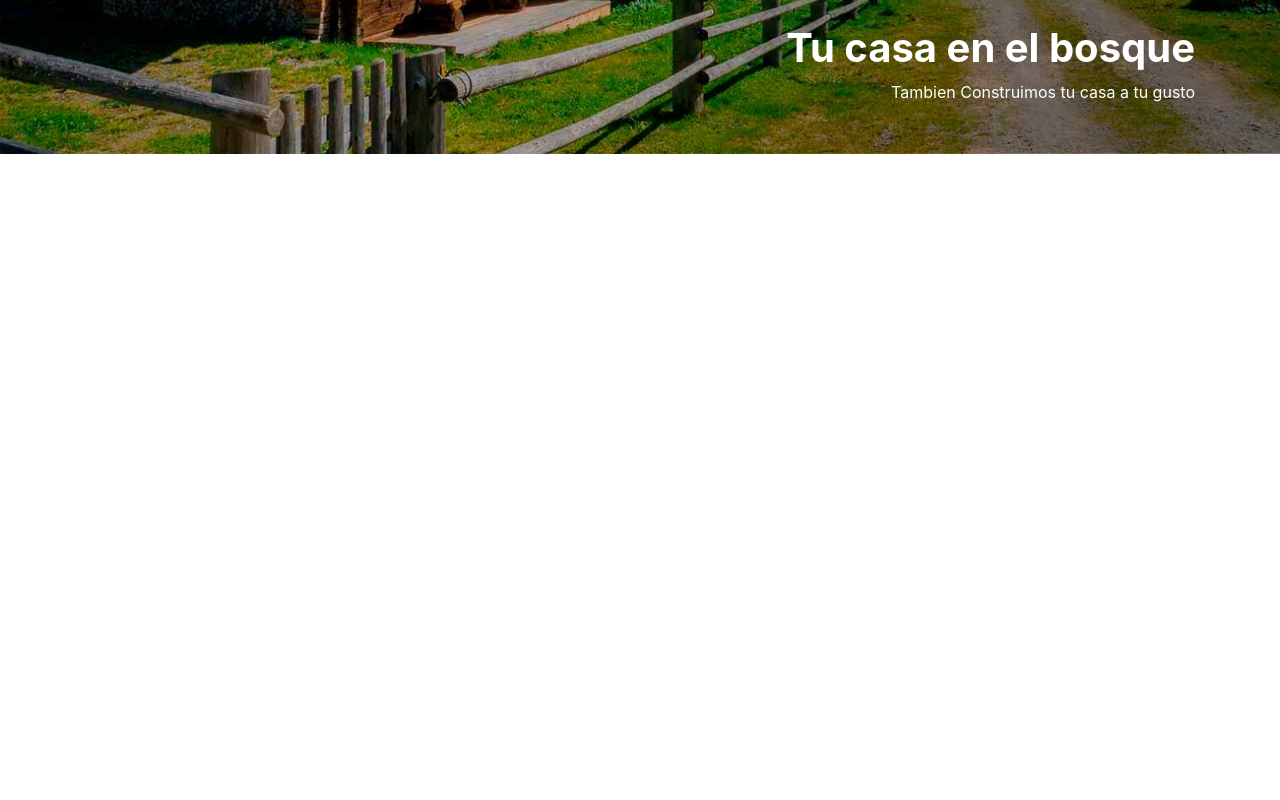
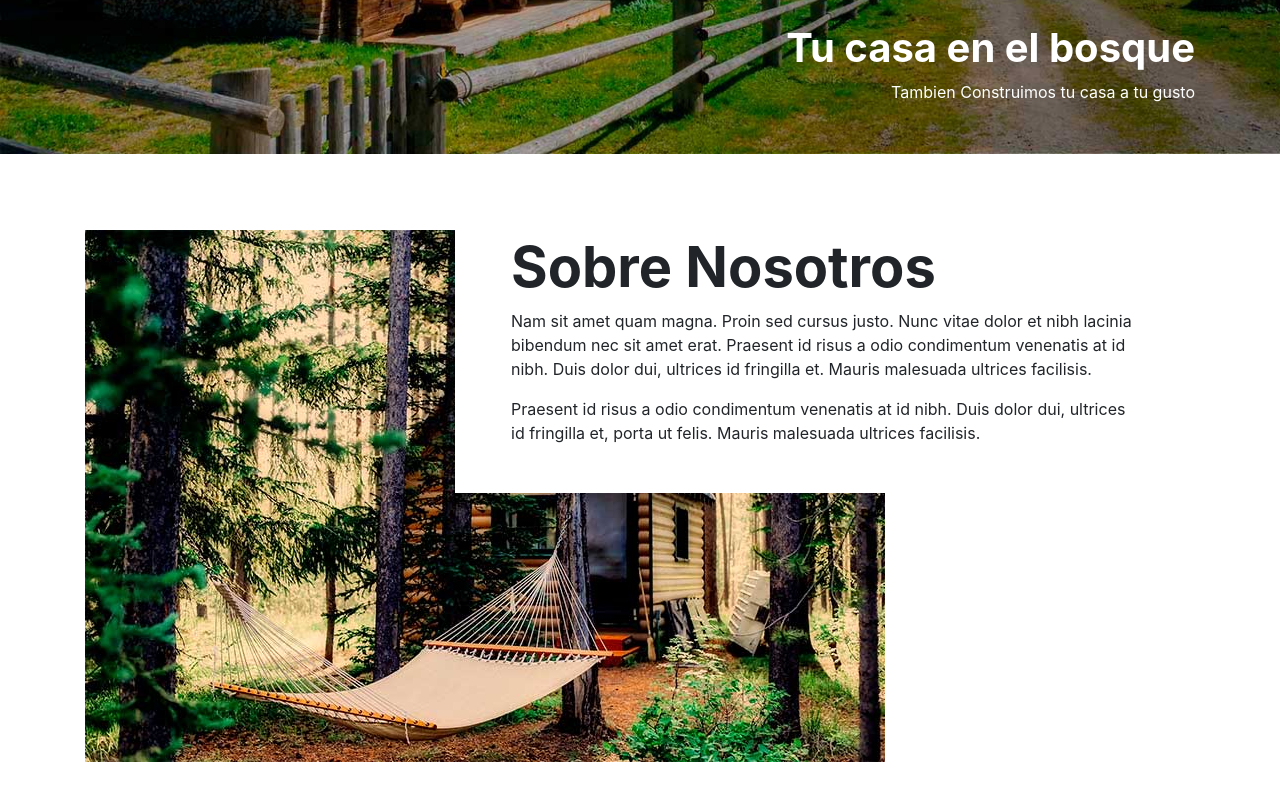
Before and after one commit to FernandoDRomano/Arquitectura-Bosque, a plain HTML site: page index.html in a window 1280 px wide. Shown: the part 486-1286 px from the top of the page. Before the commit the page ends 800 px from the top, so only its background shows below. Drawn offline with nearby package versions, Linux system fonts and the light colour scheme.

Commit message:
Agregando a la Página index.html la Sección de: Sobre nosotros

```diff
--- a/css/estilos.scss
+++ b/css/estilos.scss
@@ -46,11 +46,46 @@
     2. ESTILOS A #sobreNosotros
 */
 
+#sobreNosotros{
+    .bgImagen{
+        background-image: url(../images/nosotros.jpg);
+        background-repeat: no-repeat;
+        height: 35rem;
+    }
+    .bgImagenEnContextoS{
+        background-image: url(../images/nosotros.jpg);
+        background-repeat: no-repeat;
+        background-position: center bottom;
+        height: 20rem;
+    }
+    .informacion{
+        background-color: #fff;
+        padding: 1rem;
+    }
+}
 
 
 /*
     X. MEDIA QUERYS
 */
+
+@media(min-width:576px){
+    #sobreNosotros{
+        .bgImagen{
+            background-image: url(../images/nosotros.jpg);
+            background-repeat: no-repeat;
+            background-position: left bottom;
+            height: 35rem;
+        }
+        .bgImagenEnContextoS{
+            background-image: none;
+        }
+        .informacion{
+            background-color: #fff;
+            padding: .5rem 1rem;
+        }
+    }
+}
 
 @media(min-width:768px){
     #menuPrincipal{
@@ -64,8 +99,27 @@
             }
         }
     }
+    #sobreNosotros{
+        .informacion{
+            padding: 2rem;
+        }
+    }
 }
 
 @media(min-width:992px){
-
+    #menuPrincipal{
+        .barra{
+            .contacto{
+                font-size: 1rem;
+                i{
+                    font-size: 1.8rem;
+                }
+            }
+        }
+    }
+    #sobreNosotros{
+        .informacion{
+            padding: 2rem 3.5rem;
+        }
+    }
 }
--- a/index.html
+++ b/index.html
@@ -80,7 +80,20 @@
     </header>
 
     <!-- SOBRE NOSOTROS -->
-
+    <section id="sobreNosotros" class="my-5">
+      <div class="container-lg">
+        <div class="row justify-content-end bgImagen no-gutters">
+          <div class="col-12 col-sm-6 col-md-7 col-lg-8">
+            <div class="informacion">
+              <h2 class="display-4 font-weight-bolder text-center text-md-left">Sobre Nosotros</h2>
+              <p>Nam sit amet quam magna. Proin sed cursus justo. Nunc vitae dolor et nibh lacinia bibendum nec sit amet erat. Praesent id risus a odio condimentum venenatis at id nibh. Duis dolor dui, ultrices id fringilla et. Mauris malesuada ultrices facilisis.</p>
+              <p>Praesent id risus a odio condimentum venenatis at id nibh. Duis dolor dui, ultrices id fringilla et, porta ut felis. Mauris malesuada ultrices facilisis.</p>
+            </div>
+          </div>
+          <div class="col-12 bgImagenEnContextoS d-sm-none"></div>
+        </div>
+      </div>
+    </section>
 
     <!-- CARGANDO JQUERY -->
     <script src="https://code.jquery.com/jquery-3.4.1.slim.min.js" integrity="sha384-J6qa4849blE2+poT4WnyKhv5vZF5SrPo0iEjwBvKU7imGFAV0wwj1yYfoRSJoZ+n" crossorigin="anonymous"></script>
```
Also changed, not shown: css/estilos.css, 1 other file.
